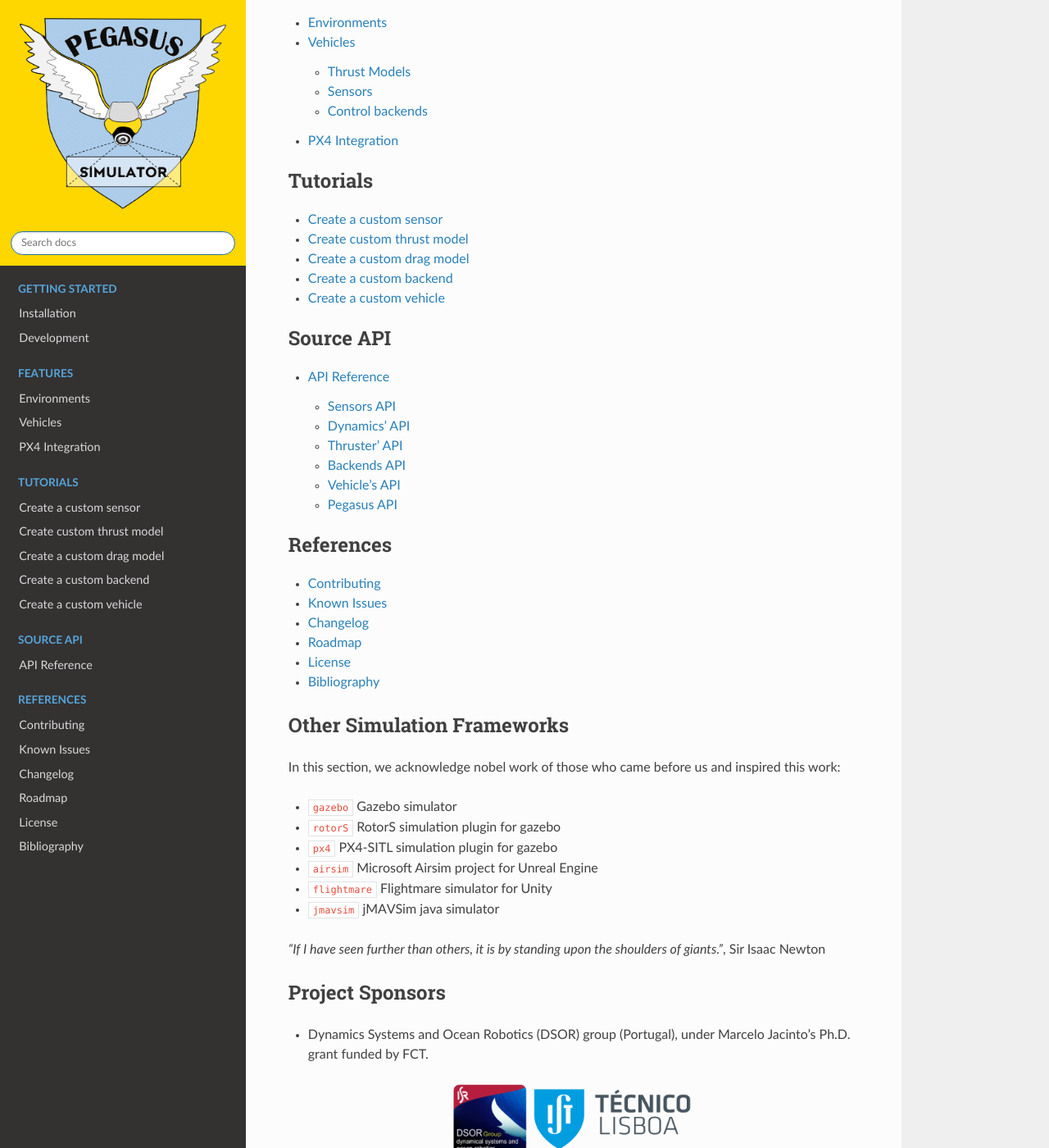
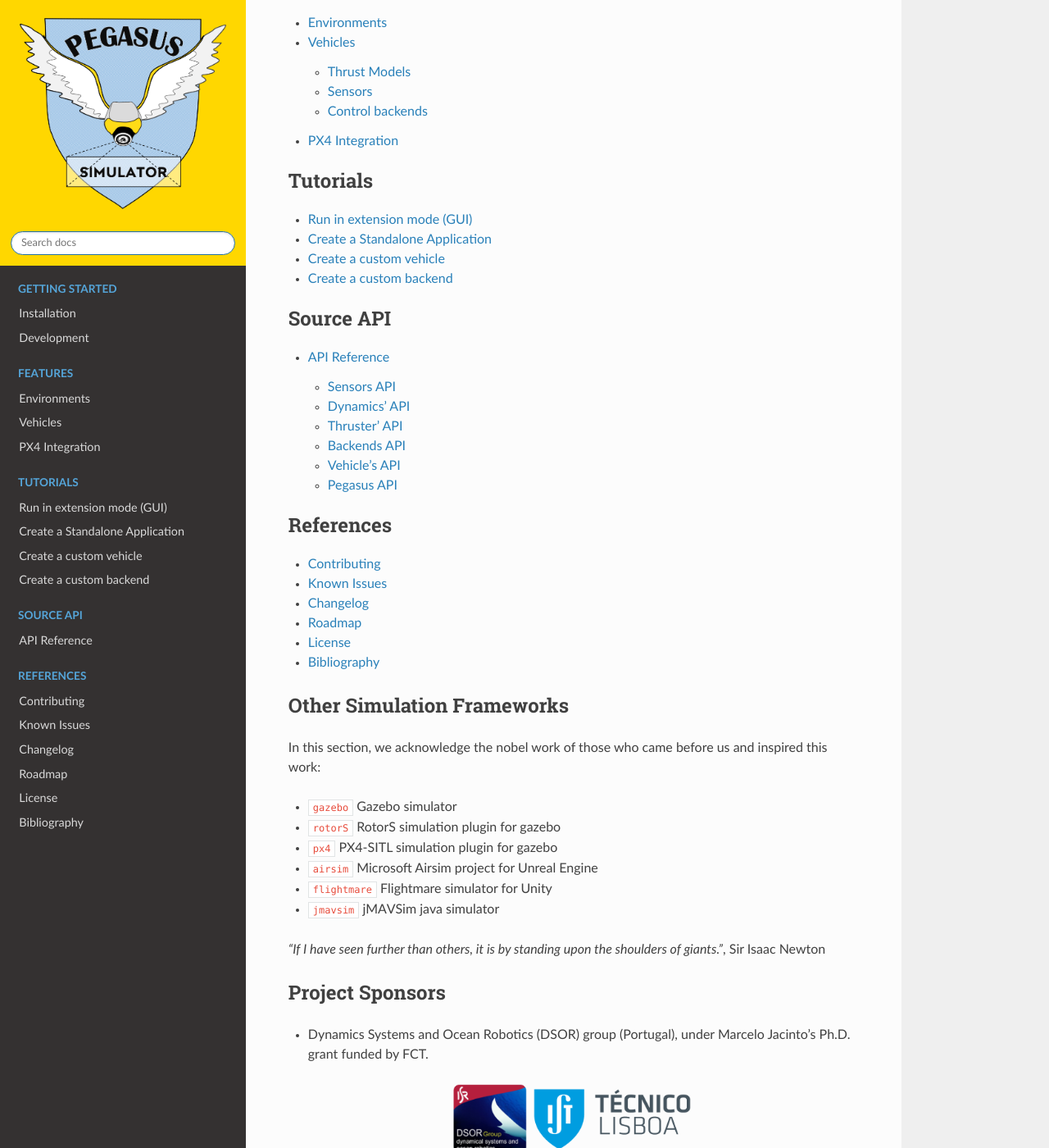
Before and after one commit to PegasusSimulator/PegasusSimulator, a Sphinx documentation site: the page built from docs/index.rst, in a window 1280 px wide and 1400 px high, scrolled down 2139 px. Shown: the whole window at 82% size. Built offline with Sphinx 7.4.7 and the Read the Docs theme 2.0.0, drawn with Linux system fonts in a browser that asks for light colours; cross-references to code outside the pages are shown as plain code.

Commit message:
doc: run_extension_mode tutorial

```diff
--- a/docs/index.rst
+++ b/docs/index.rst
@@ -63,11 +63,10 @@
    :maxdepth: 1
    :caption: Tutorials
 
-   source/tutorials/create_custom_sensor
-   source/tutorials/create_custom_thrust_model
-   source/tutorials/create_custom_drag_model
+   source/tutorials/run_extension_mode
+   source/tutorials/create_standalone_application
+   source/tutorials/create_custom_vehicle
    source/tutorials/create_custom_backend
-   source/tutorials/create_custom_vehicle
 
 .. toctree::
    :maxdepth: 2
@@ -97,7 +96,7 @@
 Other Simulation Frameworks
 ===========================
 
-In this section, we acknowledge nobel work of those who came before us and inspired this work:
+In this section, we acknowledge the nobel work of those who came before us and inspired this work:
 
 - :cite:p:`gazebo` Gazebo simulator
 - :cite:p:`rotorS` RotorS simulation plugin for gazebo
--- a/docs/licenses/assets/iris-license.rst
+++ b/docs/licenses/assets/iris-license.rst
@@ -1,5 +1,5 @@
-| Author: Lorenz Meier (lorenz@px4.io) and Thomas Gubler
-| Description: The original model has been created by Thomas Gubler. The original model can be found at `PX4 SITL Gazebo <https://github.com/PX4/PX4-SITL_gazebo-classic/>`__.
+| **Author:** Lorenz Meier (lorenz@px4.io) and Thomas Gubler
+| **Description:** The original model has been created by Thomas Gubler. The original model can be found at `PX4 SITL Gazebo <https://github.com/PX4/PX4-SITL_gazebo-classic/>`__.
 
 .. code-block:: text
 
--- a/docs/source/references/license.rst
+++ b/docs/source/references/license.rst
@@ -4,7 +4,8 @@
 Pegasus Simulator License
 -------------------------
 
-The Pegasus Simulator is an open-source framework that follows a `BSD-3 Clause License <https://opensource.org/licenses/BSD-3-Clause/>`__.
+| The Pegasus Simulator is an open-source framework that follows a `BSD-3 Clause License <https://opensource.org/licenses/BSD-3-Clause/>`__.
+| **Author and lead developer:** Marcelo Jacinto (marcelo.jacinto@tecnico.ulisboa.pt)
 
 .. code-block:: text
 
--- a/docs/source/tutorials/create_custom_drag_model.rst
+++ /dev/null
@@ -1,2 +0,0 @@
-Create a custom drag model
-==========================
--- a/docs/source/tutorials/create_custom_sensor.rst
+++ /dev/null
@@ -1,2 +0,0 @@
-Create a custom sensor
-======================
--- a/docs/source/tutorials/create_custom_thrust_model.rst
+++ /dev/null
@@ -1,2 +0,0 @@
-Create custom thrust model
-==========================
--- /dev/null
+++ b/docs/source/tutorials/create_standalone_application.rst
@@ -0,0 +1,2 @@
+Create a Standalone Application
+===============================
```
Also changed, not shown: docs/source/tutorials/run_extension_mode.rst (added, +94 -0 lines), docs/_static/tutorials/load_vehicle.png (added), docs/_static/tutorials/play.png (added), 3 other files.
